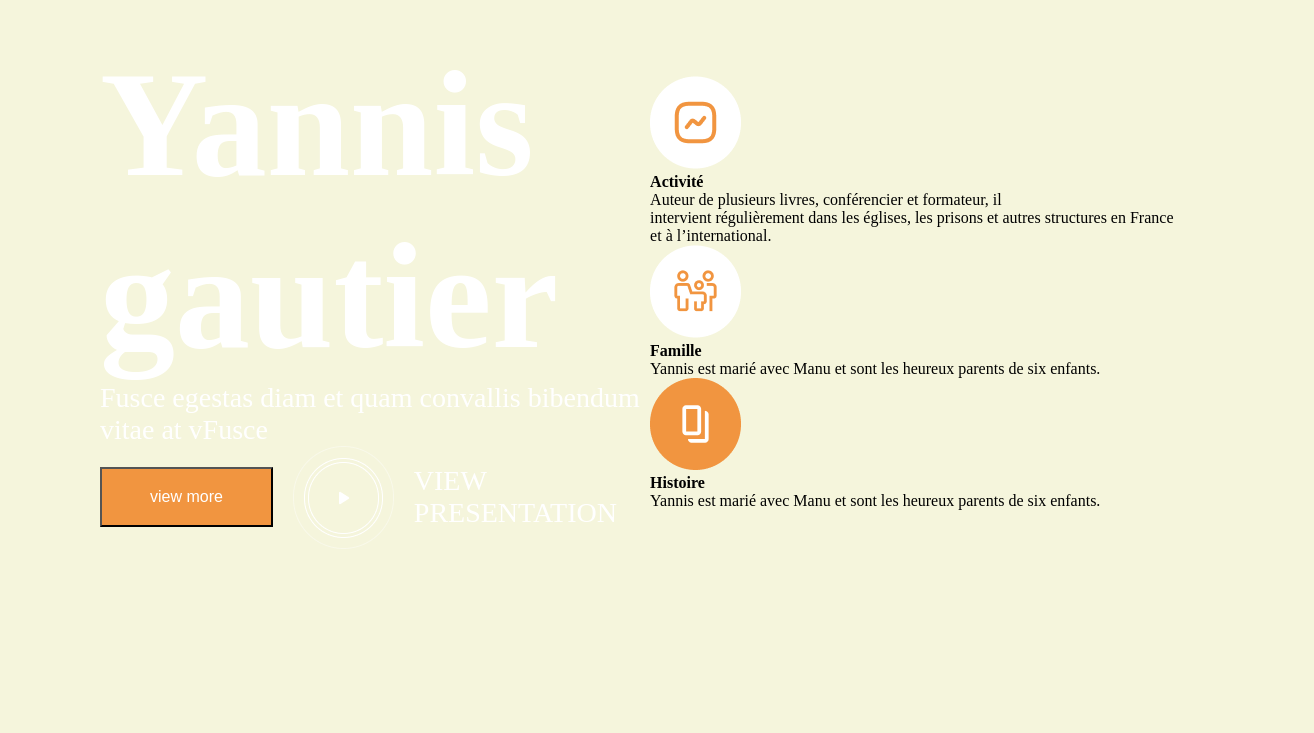
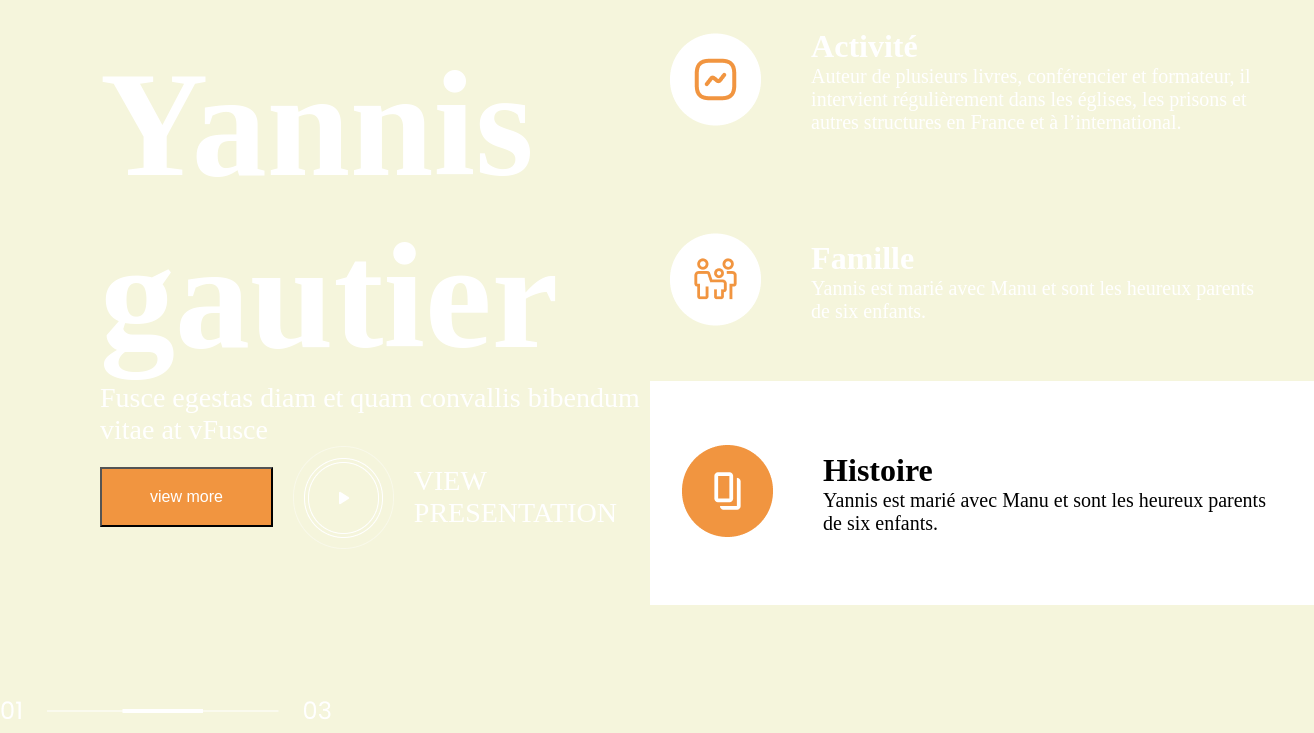
Before and after one commit to tsitsy/yanis, a website built with Vite: page yanis/index.html in a window 1280 px wide. Shown: the part 107-840 px from the top of the page, 1314 px wide, since content can reach past the window. Before the commit the page ends 800 px from the top, so only its background shows below. Built offline with nearby package versions, Linux system fonts and the light colour scheme; files whose address does not match are found by name; a web font is replaced by a local one.

Commit message:
section hero

```diff
--- a/yanis/index.html
+++ b/yanis/index.html
@@ -30,6 +30,7 @@
       </div>
     </header>
     <section class="hero">
+
         <div class="avatar">
           <h1>Yannis<br> gautier</h1>
           <p>Fusce egestas diam et quam convallis bibendum<br> vitae at vFusce</p>
@@ -41,23 +42,37 @@
         </div>
         <div class="infos">
           <div class="activite">
+            <div class="icon">
             <img src="images/activite.png" alt="">
+            </div>
+            <div class="txt">
               <h4>Activité</h4>
               <p>Auteur de plusieurs livres, conférencier et formateur, il intervient régulièrement dans les églises, les prisons et autres structures en France et à l’international.</p>
             </div>
-        <div class="famille">
+          </div>
+          <div class="activite">
+            <div class="icon">
               <img src="images/famille.png" alt="">
+            </div>
+            <div class="txt">
               <h4>Famille</h4>
               <p>Yannis est marié avec Manu et sont les heureux parents de six enfants.</p>
             </div>
-        <div class="histoire">
+          </div>
+          <div class="activite histoire">
+            <div class="icon">
             <img src="images/histoire.png" alt="">
+            </div>
+            <div class="txt">
               <h4>Histoire</h4>
               <p>Yannis est marié avec Manu et sont les heureux parents de six enfants.</p>
             </div>
           </div>
+        </div>
     </section>
-
+    <div class="sweeper">
+      <img src="images/swep.png" alt="">
+    </div>
 
         <div id="app"></div>
     <script type="module" src="/main.js"></script>
--- a/yanis/style.scss
+++ b/yanis/style.scss
@@ -57,6 +57,7 @@ nav{
     height: 100vh;
     padding-inline: 100px;
 }
+
 .avatar{
     gap: 20px;
     h1{font-size: 150px;
@@ -80,3 +81,37 @@ nav{
         width: 206px;
     }
 }
+
+.activite{
+    display: flex;
+    justify-content: space-between;
+    align-items: center;
+    width: 600px;
+    height:160px;
+    gap: 50px;
+    padding: 20px;
+    .txt{
+        h4{
+            font-size: 32px;
+            color: white;
+        }
+        p{
+            font-size: 20px;
+            color: white;
+        }
+    }
+
+}
+.histoire{
+    background-color: white;
+    padding: 32px;
+    .txt{
+        h4{
+            color: black;
+        }
+        p{
+            color: black;
+        }
+    }
+
+}
```
Also changed, not shown: yanis/public/images/swep.png (added). Lines whose indentation alone changed are shown as unchanged.
